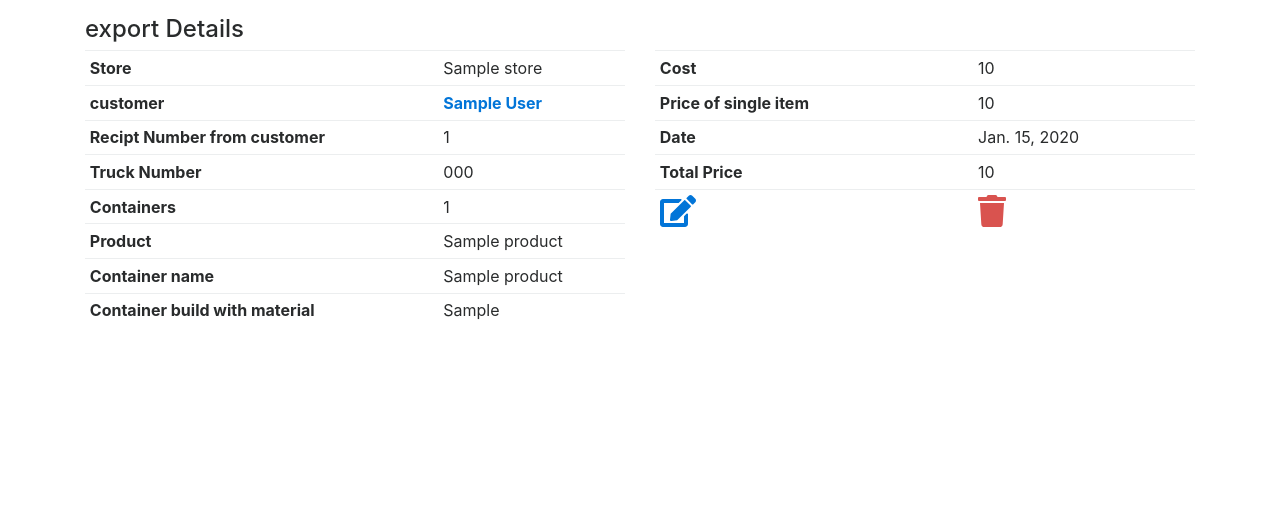
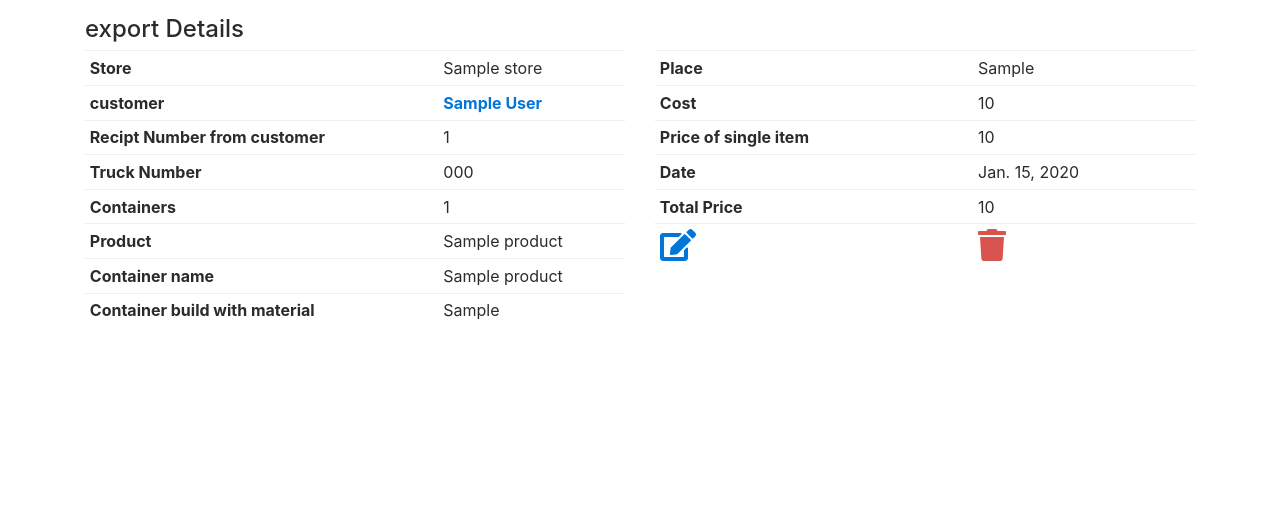
Before and after one commit to AsadullahFarooqi/InventoryWebApp, a Django app: a page that uses templates/navbar.html in a window 1280 px wide. Shown: the part 94-602 px from the top of the page. Run offline with Django 3.2, Linux system fonts and the light colour scheme; a user stored in the database is signed in; tables that the repository leaves empty hold one stand-in row (values such as "Sample post"); some libraries are stand-ins or nearby versions.

Commit message:
place option is added

```diff
--- a/store/models.py
+++ b/store/models.py
@@ -247,7 +247,7 @@ class Imported(models.Model):
 	product = models.ForeignKey(Products,  limit_choices_to={'active': True}, related_name="product_imports")
 
 	number_of_containers =	models.IntegerField(blank=False, null=False)
-
+	place = models.CharField(max_length=50, blank=True, null=True)
 	product_name = models.CharField(blank=True, null=True, max_length=55)
 	# type_of_containers = models.ForeignKey(ContainersTypes,  limit_choices_to={'active': True}, related_name="contaner_type_imports")
 	cost = models.IntegerField(blank=True, null=True)
@@ -286,7 +286,7 @@ class Exported(models.Model):
 	truck_plate_number = models.CharField(blank=True, null=True, max_length=10)
 	product = models.ForeignKey(Products,  limit_choices_to={'active': True}, related_name="product_exports")
 	number_of_containers =	models.IntegerField(blank=False, null=False)
-
+	place = models.CharField(max_length=50, blank=True, null=True)
 	product_name = models.CharField(blank=True, null=True, max_length=55)
 
 	# type_of_containers = models.ForeignKey(ContainersTypes,  limit_choices_to={'active': True}, related_name="contaner_type_exports")
--- a/templates/navbar.html
+++ b/templates/navbar.html
@@ -31,7 +31,8 @@
 
     </ul>
     <form class="form-inline my-2 my-lg-0">
-      <a class="form-control btn btn-outline-light my-2 my-sm-0" href="{% url 'logout' %}">
+        <a class="form-control btn btn-outline-light my-2 my-sm-0 mr-2" href="{% url 'password_change' %}">Change Password<span class="sr-only"></span></a>
+        <a class="form-control btn btn-outline-light my-2 my-sm-0" href="{% url 'logout' %}">
         Logout <span class="sr-only">(current)</span>
       </a>
     </form>
--- a/templates/registration/login.html
+++ b/templates/registration/login.html
@@ -10,7 +10,7 @@
 	<form class="form-signin"  method="post">
 		{% csrf_token %}
 		{{ form|crispy }}
-		<p><a href="{% url 'password_reset' %}" style="text-decoration: none;">Forgotten your password?</a></p>
+		<!--<p><a href="{% url 'password_reset' %}" style="text-decoration: none;">Forgotten your password?</a></p>-->
 		<button class="btn btn-md btn-primary btn-block" value="login" type="submit">LogIn</button>
 	</form>
 	<p class="mt-4 d-flex justify-content-center"><a href="{% url 'register' %}" style="text-decoration: none;">Sign up for new account</a></p>
--- a/templates/store/export_details.html
+++ b/templates/store/export_details.html
@@ -40,7 +40,9 @@
       </div>
       <div class="col-sm-6">
         <table class="table table-sm">
-
+          <tr>
+            <th>Place</th> <td>{{ export.place }}</td>
+          </tr>
           <tr>
             <th>Cost</th> <td>{{ export.cost }}</td>
           </tr>
--- a/templates/store/import_details.html
+++ b/templates/store/import_details.html
@@ -39,7 +39,9 @@
       </div>
       <div class="col-sm-6">
         <table class="table table-sm">
-
+          <tr>
+            <th>Place</th> <td>{{ import.place }}</td>
+          </tr>
           <tr>
             <th>Cost</th> <td>{{ import.cost }}</td>
           </tr>
```
Also changed, not shown: store/migrations/0002_auto_20180429_1518.py (added).
